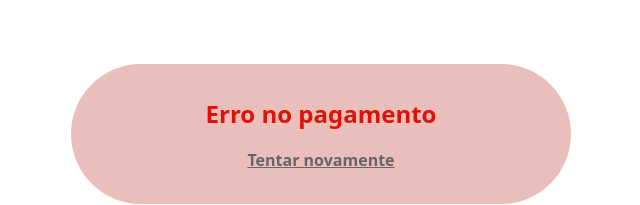
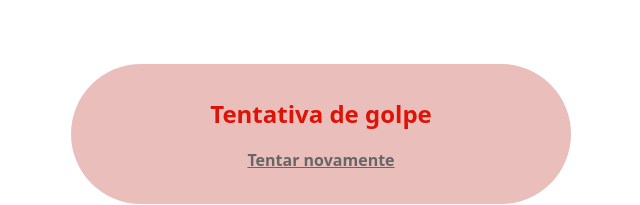
Before and after one commit to FranciscoOtacilioMachado/FrankStore, a React (Vite) app: page /erroPagamento in a window 1280 px wide. Shown: the top 205 px of the page, without its empty margins (319-959 px from the left). Built offline with nearby package versions, Linux system fonts and the light colour scheme.

Commit message:
correcao da mensagem de erro para o solicitado no projeto

```diff
--- a/src/pages/ErroPagamento.jsx
+++ b/src/pages/ErroPagamento.jsx
@@ -3,7 +3,7 @@ import { Link } from "react-router-dom"
 function ErroPagamento() {
   return (
     <main className="pagina-resultado erroPagamento" >
-      <h1>Erro no pagamento</h1>
+      <h1>Tentativa de golpe</h1>
       <Link to="/pagamento">Tentar novamente</Link>
     </main>
   )
```
